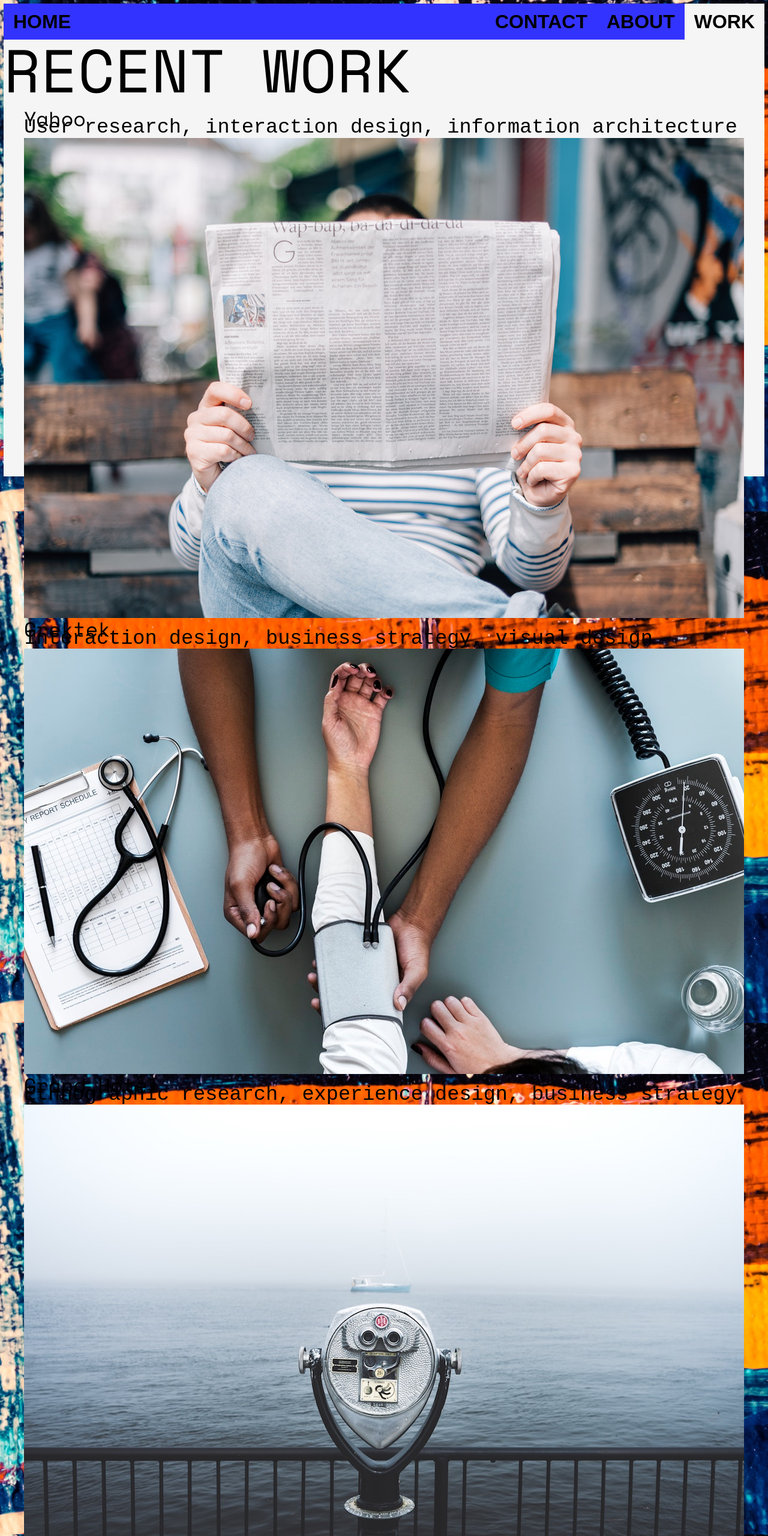
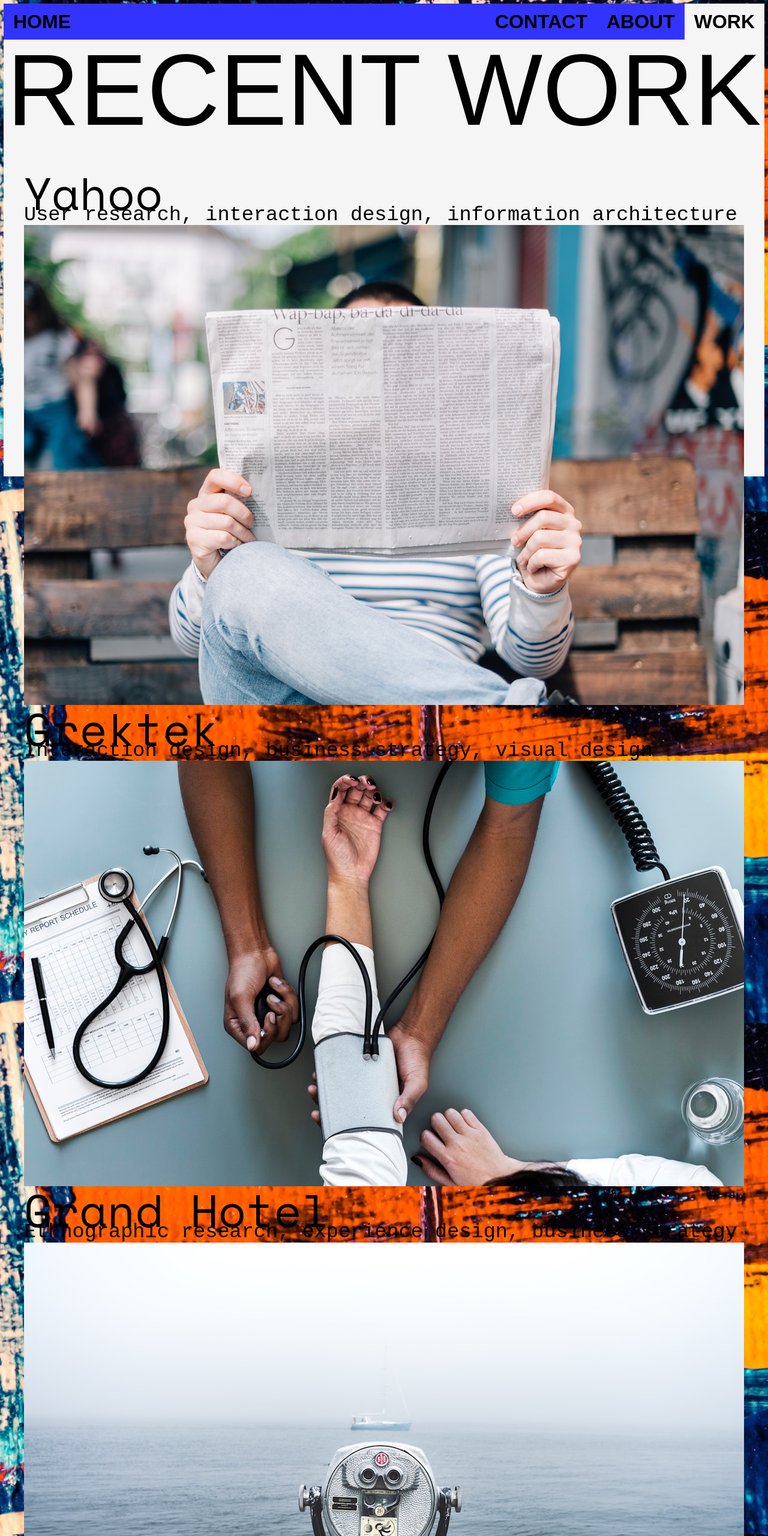
Before and after one commit to jss-mccly/october-539, a plain HTML site: page practicework.html in a window 1280 px wide. Shown: the top 2560 px of the page at 60% size. Drawn offline with nearby package versions, Linux system fonts and the light colour scheme; files that its build step writes are made by us from their sources.

Commit message:
Update practicework.html

```diff
--- a/practicework.html
+++ b/practicework.html
@@ -20,22 +20,23 @@
             <li class="highlight"><a href="practicework.html">WORK</a></li>
         </ul>
     </nav>
-    <h2>RECENT WORK</h2>
+    <h1>RECENT WORK</h1>
 </header>
+<main>
 <div class="portfolio-works-container">
     <div class="portfolio-works">
             <div class="portfolio-works-item">
-                <h3>Yahoo</h3>
+                <h2>Yahoo</h2>
                 <p>User research, interaction design, information architecture</p>
                 <img src="images/yahoo.jpeg" alt="newspapers">
             </div>
             <div class='portfolio-works-item'>
-                <h3>Grektek</h3>
+                <h2>Grektek</h2>
                 <p>Interaction design, business strategy, visual design</p>
                 <img src="images/grektek.jpeg" alt="doctor and patient">
             </div>
             <div class='portfolio-works-item'>
-                <h3>Grand Hotel</h3>
+                <h2>Grand Hotel</h2>
                 <p>Ethnographic research, experience design, business strategy</p>
                 <img src="images/grand.jpeg" alt="viewfinder">
             </div>
@@ -45,18 +46,19 @@
                 <img src="images/uofm.jpeg" alt="classroom">
             </div>
             <div class='portfolio-works-item'>
-                <h3><i class="fas fa-space-shuttle"></i> Conceptual</h3>
+                <h2><i class="fas fa-space-shuttle"></i> Conceptual</h2>
                 <p>Ideation, trendspotting, prototyping</p>
                 <img src="images/concept.jpeg" alt="person looking into sun">
             </div>
             <div class='portfolio-works-item'>
-                <h3><i class="far fa-star-half"></i> In Progress - Fall 2018</h3>
+                <h2><i class="far fa-star-half"></i> In Progress - Fall 2018</h2>
                 <p>A sneak peek into what I’m working on right now</p>
                 <img src="images/inprogress.jpeg" alt="two days to launch">
             </div>
     </div>
 </div>
 <br><br><br>
+</main>
 <div class='footer'> &copy; 2018 Jess McCauley</i></div>
 </body>
 </html>
```
